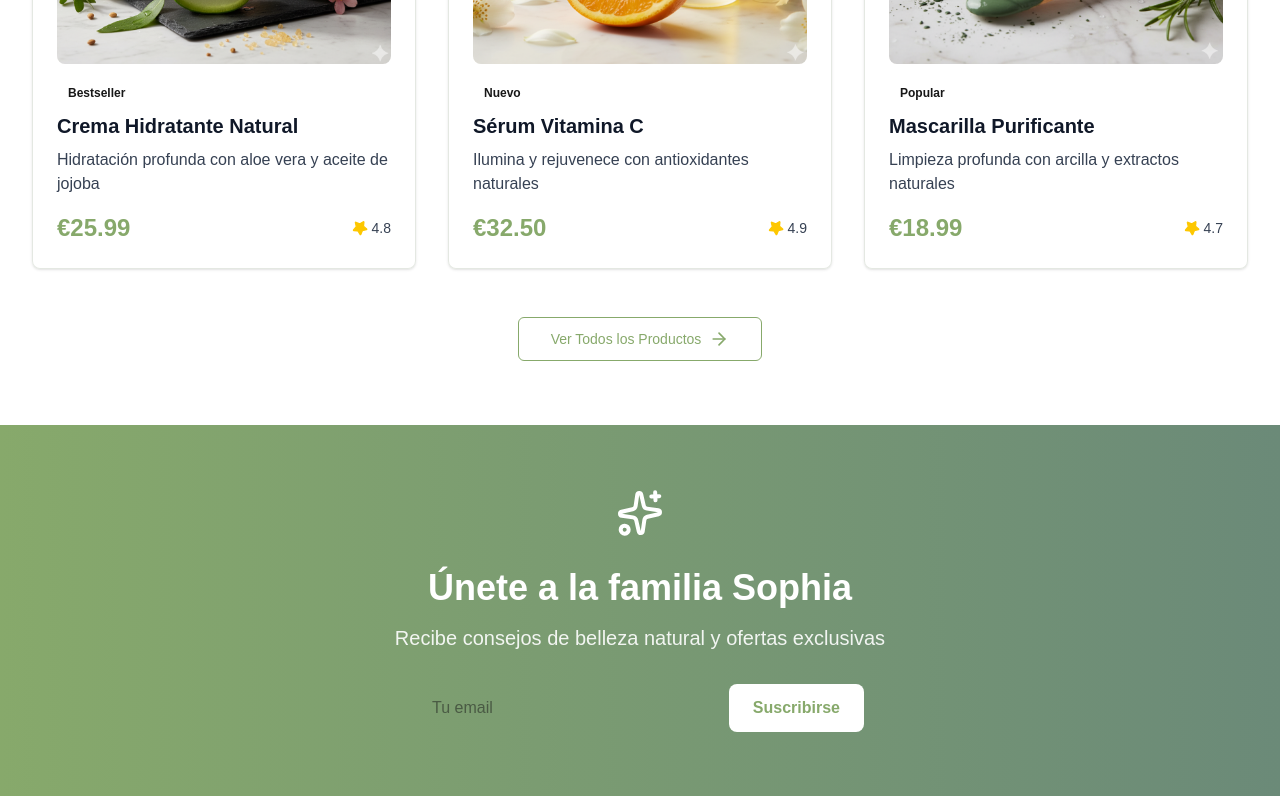
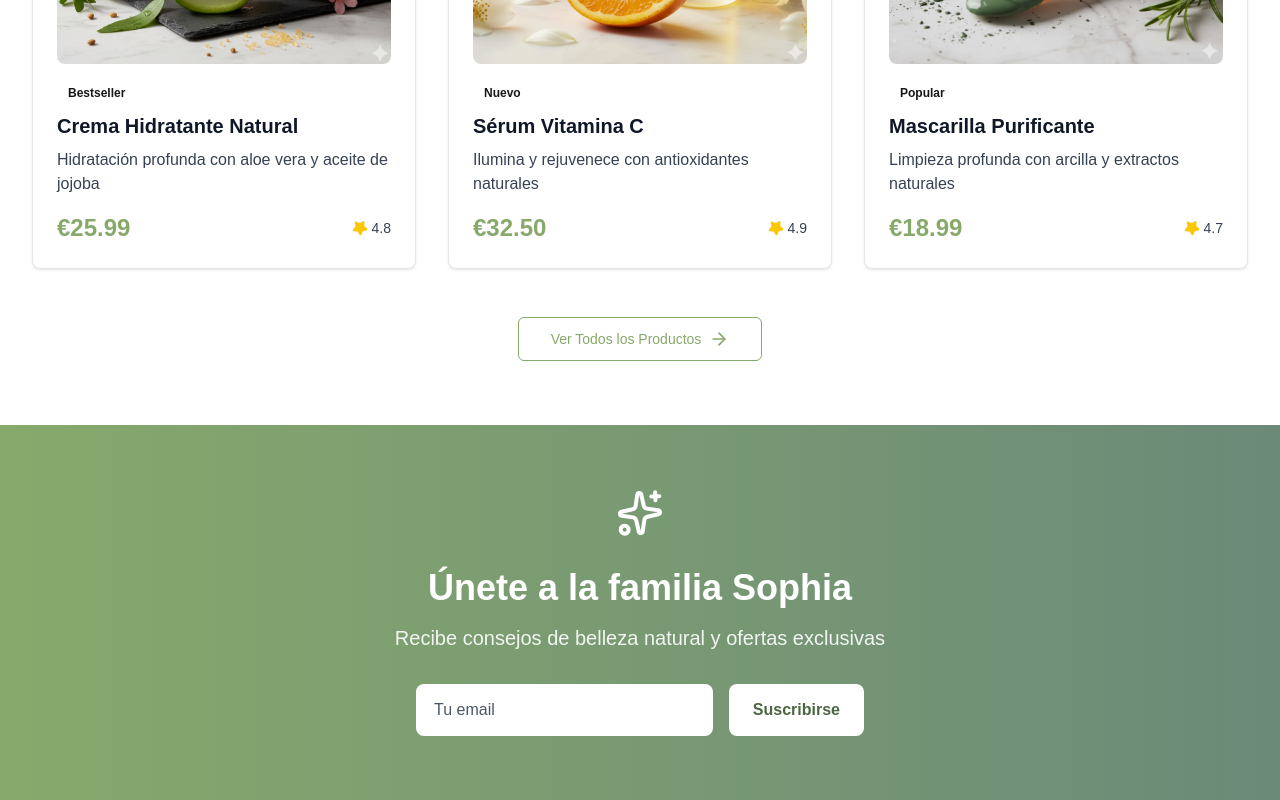
Before and after one commit to sergioperez8042/sophia_ecommerce, a Next.js app: page / in a window 1280 px wide. Shown: the part 1671-2471 px from the top of the page. Built offline with nearby package versions, Linux system fonts and the light colour scheme.

Commit message:
style: Enhance input and button styles for improved aesthetics and user experience

```diff
--- a/src/app/Page/Home.tsx
+++ b/src/app/Page/Home.tsx
@@ -140,7 +140,7 @@ export default function HomePage() {
                             <input
                                 type="email"
                                 placeholder="Tu email"
-                                className="flex-1 px-6 py-3 rounded-lg border-0 text-gray-900 placeholder-gray-600 focus:ring-2 focus:ring-white/50"
+                                className="flex-1 px-6 py-3 rounded-lg border-2 border-white/30 bg-white text-gray-900 placeholder-gray-600 focus:ring-2 focus:ring-white focus:border-white transition-colors"
                             />
                             <Button className="bg-white text-[#4A6741] hover:bg-gray-100 px-8 py-3 font-semibold">
                                 Suscribirme
--- a/src/app/page.tsx
+++ b/src/app/page.tsx
@@ -567,12 +567,12 @@ export default function Home() {
                 <motion.input
                   type="email"
                   placeholder="Tu email"
-                  className="flex-1 px-4 py-3 rounded-lg border-0 focus:ring-2 focus:ring-white/50 outline-none"
+                  className="flex-1 px-4 py-3 rounded-lg border-2 border-white/30 bg-white text-gray-900 placeholder-gray-600 focus:ring-2 focus:ring-white focus:border-white outline-none transition-colors"
                   whileFocus={{ scale: 1.02 }}
                   transition={{ duration: 0.2 }}
                 />
                 <motion.button
-                  className="px-6 py-3 bg-white text-[#87A96B] font-semibold rounded-lg hover:bg-gray-100 transition-colors"
+                  className="px-6 py-3 bg-white text-[#4A6741] font-semibold rounded-lg hover:bg-gray-100 transition-colors"
                   whileHover={{ scale: 1.05, y: -2 }}
                   whileTap={{ scale: 0.95 }}
                 >
```
